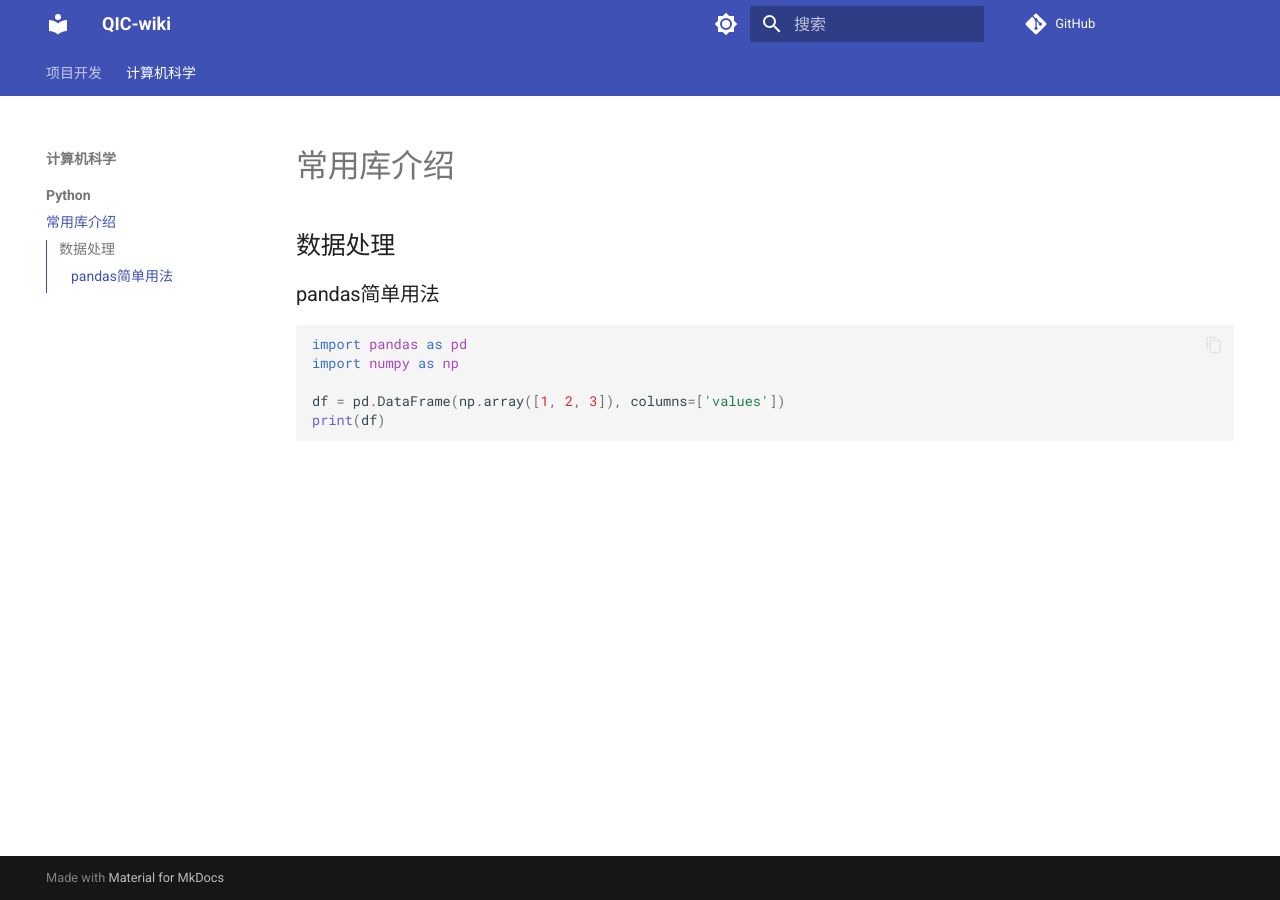
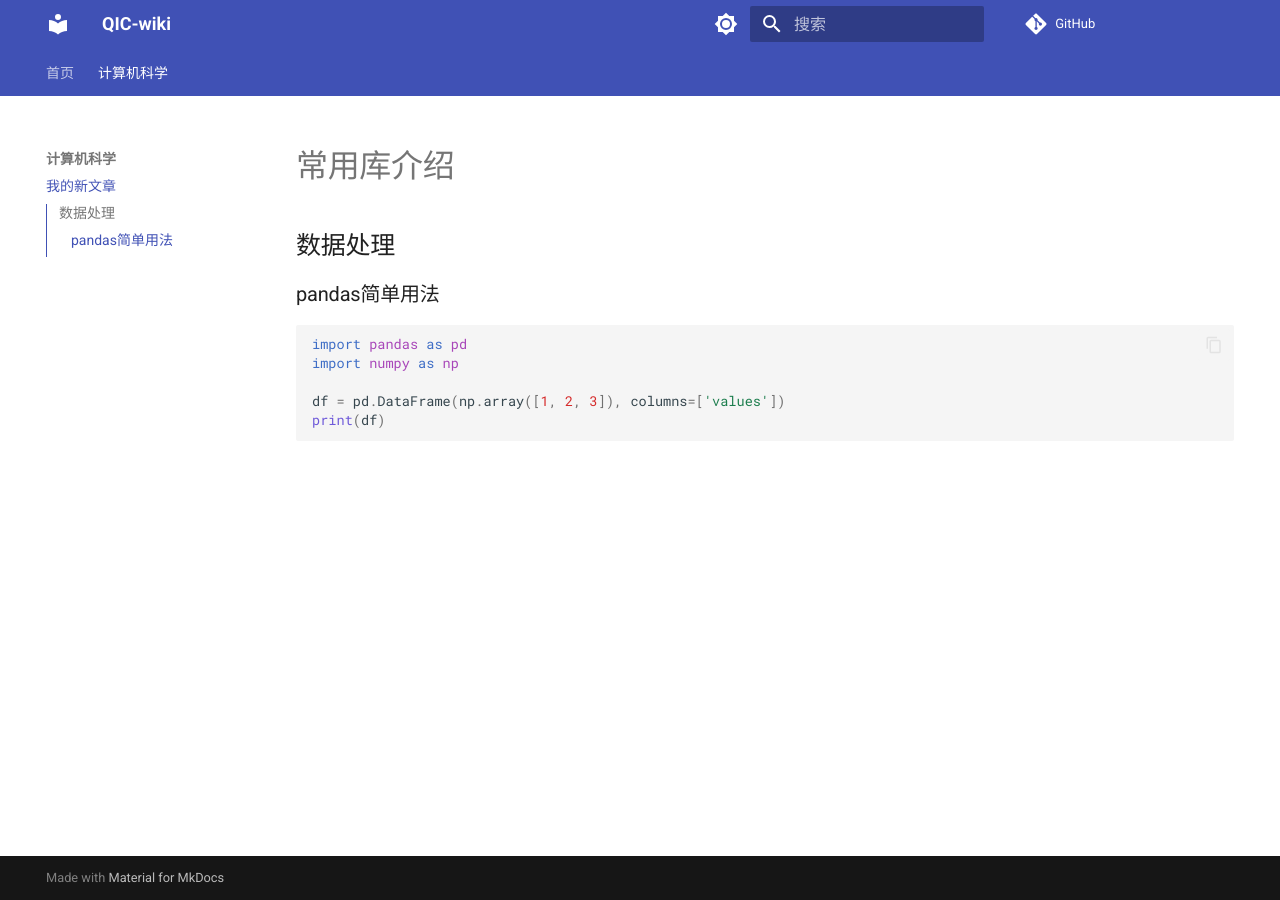
Before and after one commit to Winter-Raymond/QIC-wiki, an MkDocs documentation site: the page built from docs/计算机科学/python/基础使用.md, in a window 1280 px wide. Built offline with MkDocs 1.6.1 and Material for MkDocs 9.7.7, drawn with Linux system fonts in a browser that asks for light colours; comment, search, counter and statistics services are not loaded; part of the change alters nothing that is shown.

Commit message:
docx:修改了配置菜单

```diff
--- a/mkdocs.yml
+++ b/mkdocs.yml
@@ -42,3 +42,8 @@ extra_javascript:
   - javascripts/mathjax.js
   - https://polyfill.io/v3/polyfill.min.js?features=es6
   - https://cdn.jsdelivr.net/npm/mathjax@3/es5/tex-mml-chtml.js
+
+nav:
+  - 首页: index.md
+  - 计算机科学:
+      - 我的新文章: 计算机科学/python/基础使用.md
```
